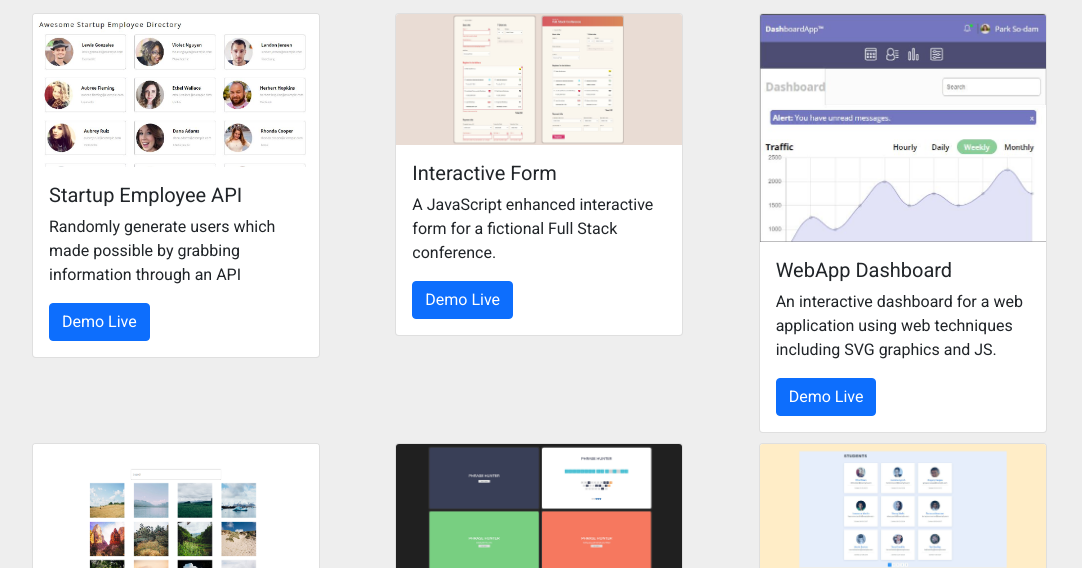
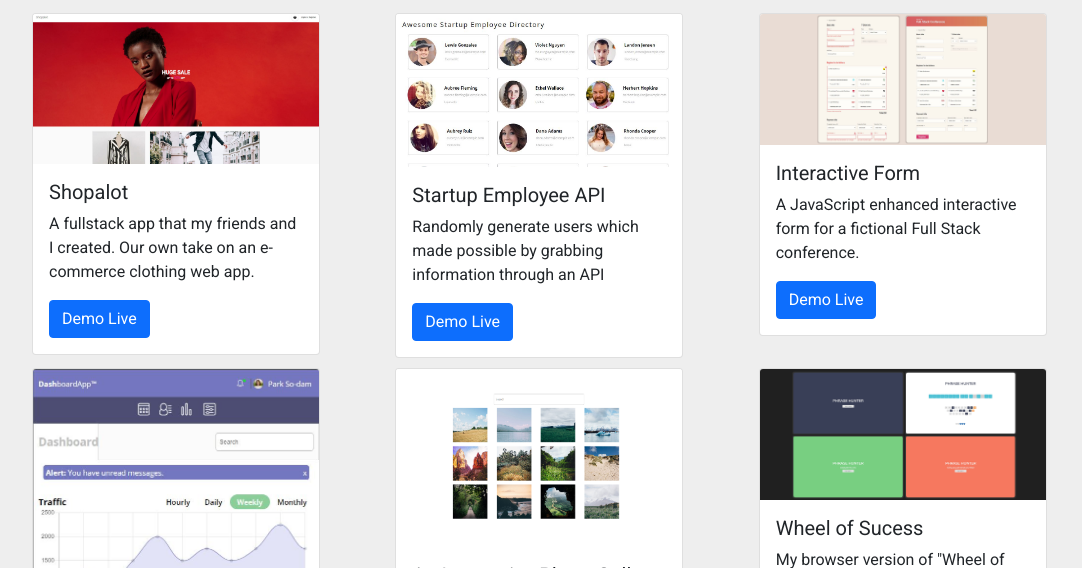
Before and after one commit to janxavierv17/jx-protfolio, a plain HTML site: page index.html in a window 1280 px wide. Shown: the part 633-1201 px from the top of the page, without its empty margins (75-1157 px from the left). Drawn offline with nearby package versions, Linux system fonts and the light colour scheme.

Commit message:
Add a fullstack app project.

```diff
--- a/index.html
+++ b/index.html
@@ -95,6 +95,27 @@
         <div class="container ct-p">
           <p class="fs-2 text-center pb-5">Projects</p>
           <div class="row">
+            <div class="col">
+              <div class="card" style="width: 18rem">
+                <img
+                  alt="Game Show App"
+                  src="./img/shopalot.JPG"
+                  class="card-img-top"
+                />
+                <div class="card-body">
+                  <h5 class="card-title">Shopalot</h5>
+                  <p class="card-text">
+                    A fullstack app that my friends and I created. Our own take on an e-commerce clothing web app.
+                  </p>
+                  <a
+                    href="https://shopalot.herokuapp.com/"
+                    class="btn btn-primary"
+                    >Demo Live</a
+                  >
+                </div>
+              </div>
+            </div>
+
             <div class="col">
               <div class="card" style="width: 18rem">
                 <img
```
Also changed, not shown: css/index.css (+1 -79 lines), img/shopalot.JPG (added).
